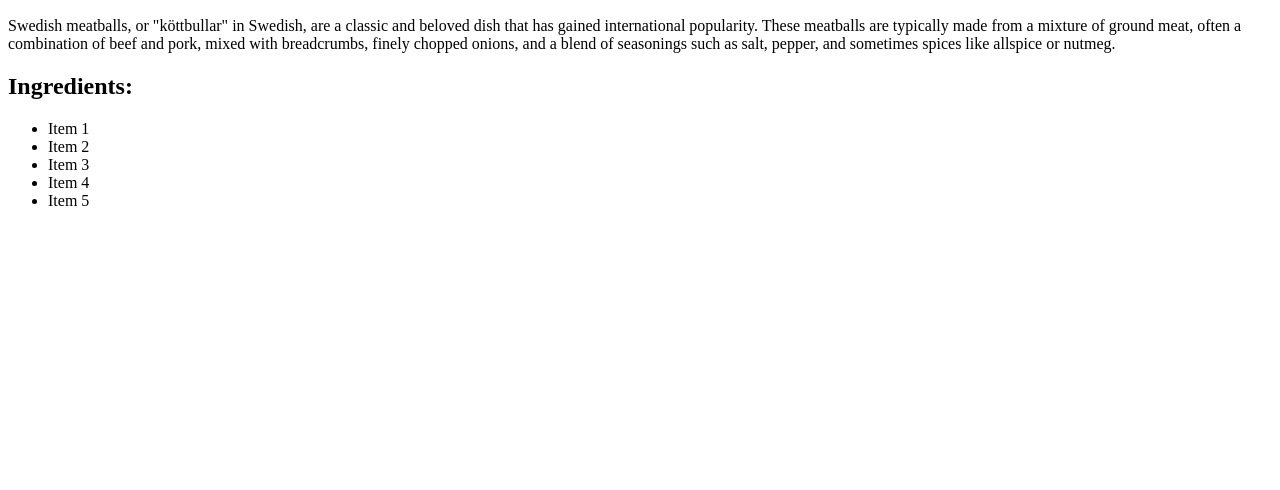
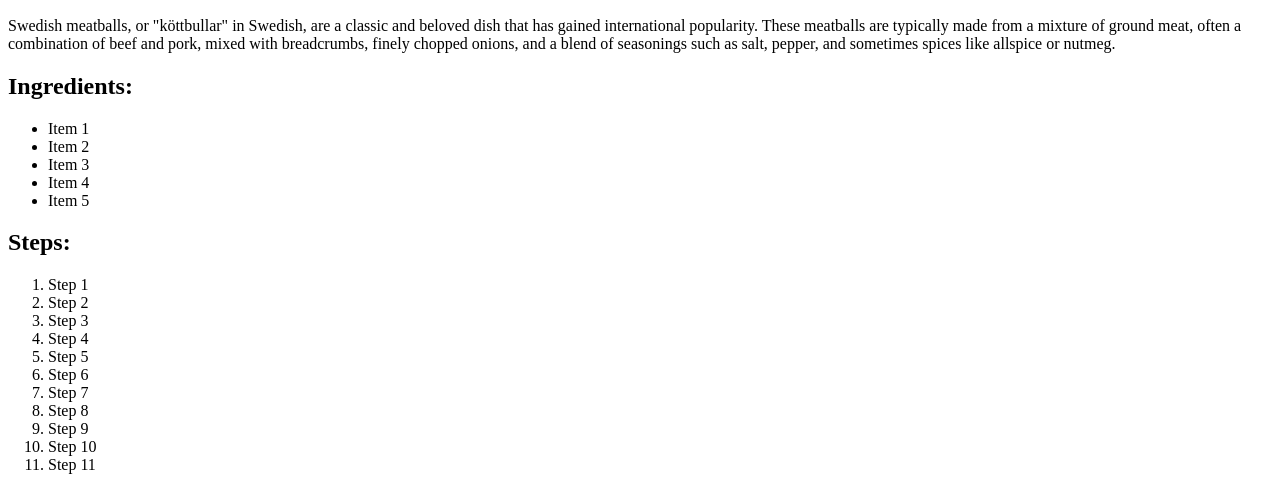
Before and after one commit to ManjotSinghJolly/recipes-project, a plain HTML site: page recipes/swedish.html in a window 1280 px wide. Shown: the part 444-934 px from the top of the page. Before the commit the page ends 800 px from the top, so only its background shows below. Drawn offline with Linux system fonts and the light colour scheme.

Commit message:
Add ordered steps list to Swedish Meatballs page

```diff
--- a/recipes/swedish.html
+++ b/recipes/swedish.html
@@ -30,5 +30,20 @@
       <li>Item 4</li>
       <li>Item 5</li>
     </ul>
+
+    <h2>Steps:</h2>
+    <ol>
+      <li>Step 1</li>
+      <li>Step 2</li>
+      <li>Step 3</li>
+      <li>Step 4</li>
+      <li>Step 5</li>
+      <li>Step 6</li>
+      <li>Step 7</li>
+      <li>Step 8</li>
+      <li>Step 9</li>
+      <li>Step 10</li>
+      <li>Step 11</li>
+    </ol>
   </body>
 </html>
```
